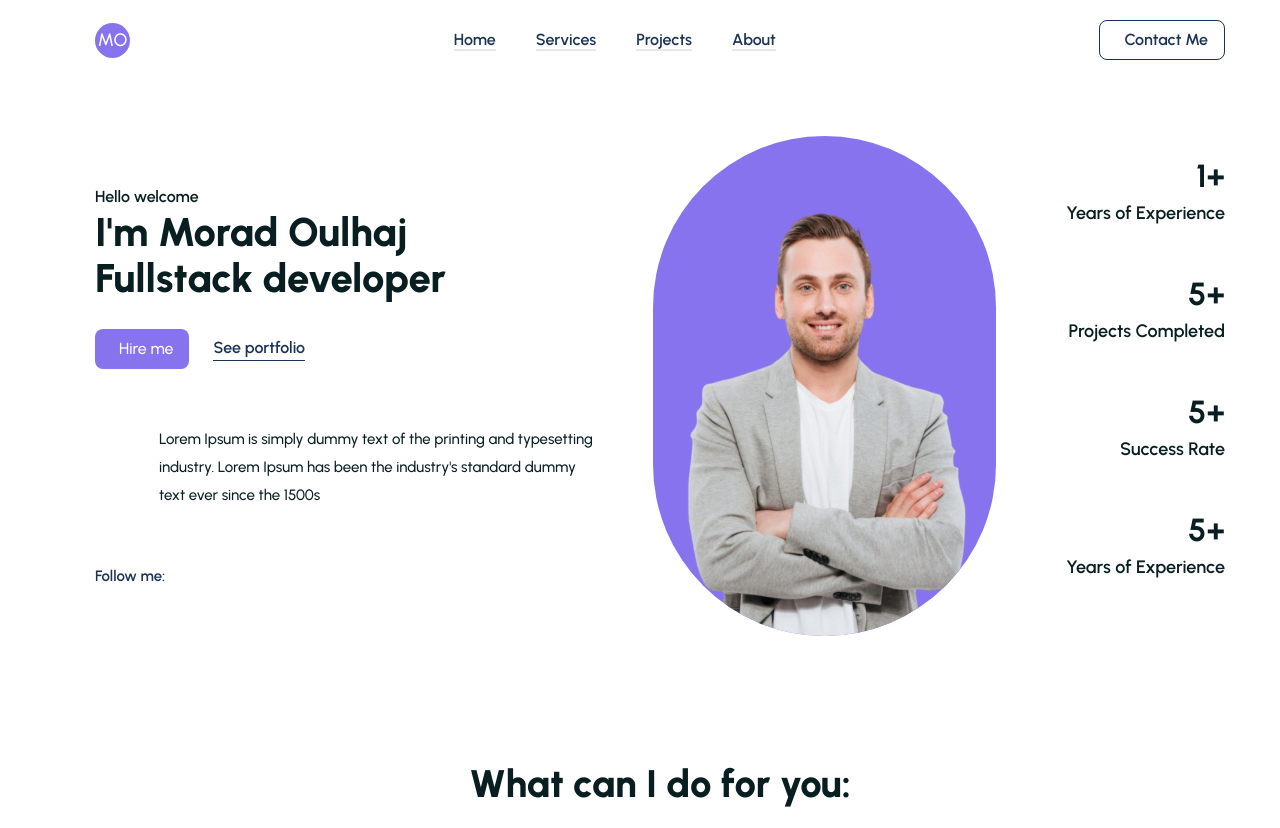
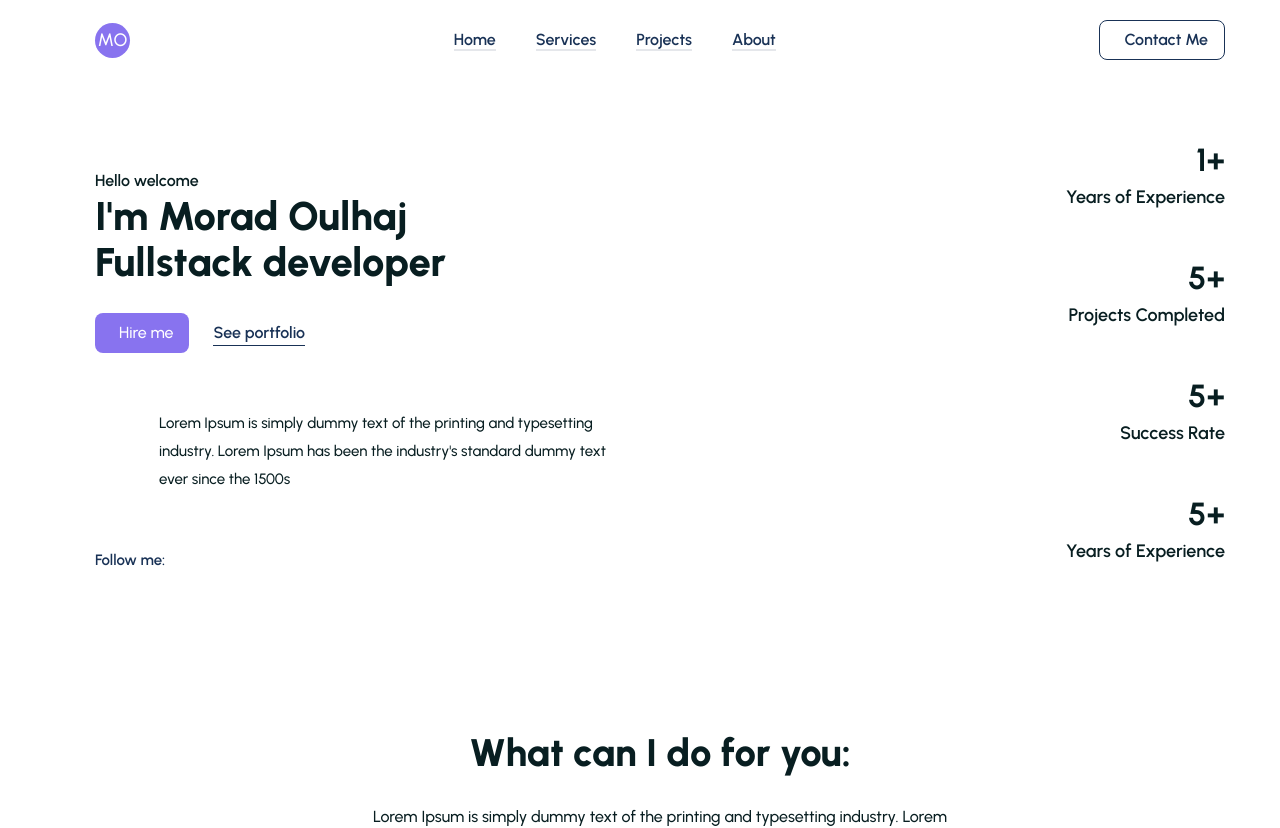
Before and after one commit to moradoulhaj/portfolio, a React (Vite) app: page / in a window 1280 px wide. Shown: the top 828 px of the page. Built offline with nearby package versions, Linux system fonts and the light colour scheme; the HTML template or start-up script is replaced by a standard one.

Commit message:
some modification

```diff
--- a/src/components/Hero.jsx
+++ b/src/components/Hero.jsx
@@ -79,11 +79,11 @@ function Hero() {
               {/* -----------------------Img Content------------------------- */}
             </div>
           </div>
-          <div className="mt-10 basis-1/3 sm:mt-0">
+          {/* <div className="mt-10 basis-1/3 sm:mt-0">
             <figure className="flex items-center justify-center">
               <img src={heroImg} alt="" />
             </figure>
-          </div>
+          </div> */}
           {/* -----------------------right Content (statistiques)------------------------- */}
           <div className="md:basis-1/5 flex justify-between text-center mt-10 flex-wrap gap-[3px] md:mt-0 md:flex-col md:justify-end md:text-end ">
             <div className="mb-10">
```
Also changed, not shown: src/components/Header.jsx (+13 -3 lines).
